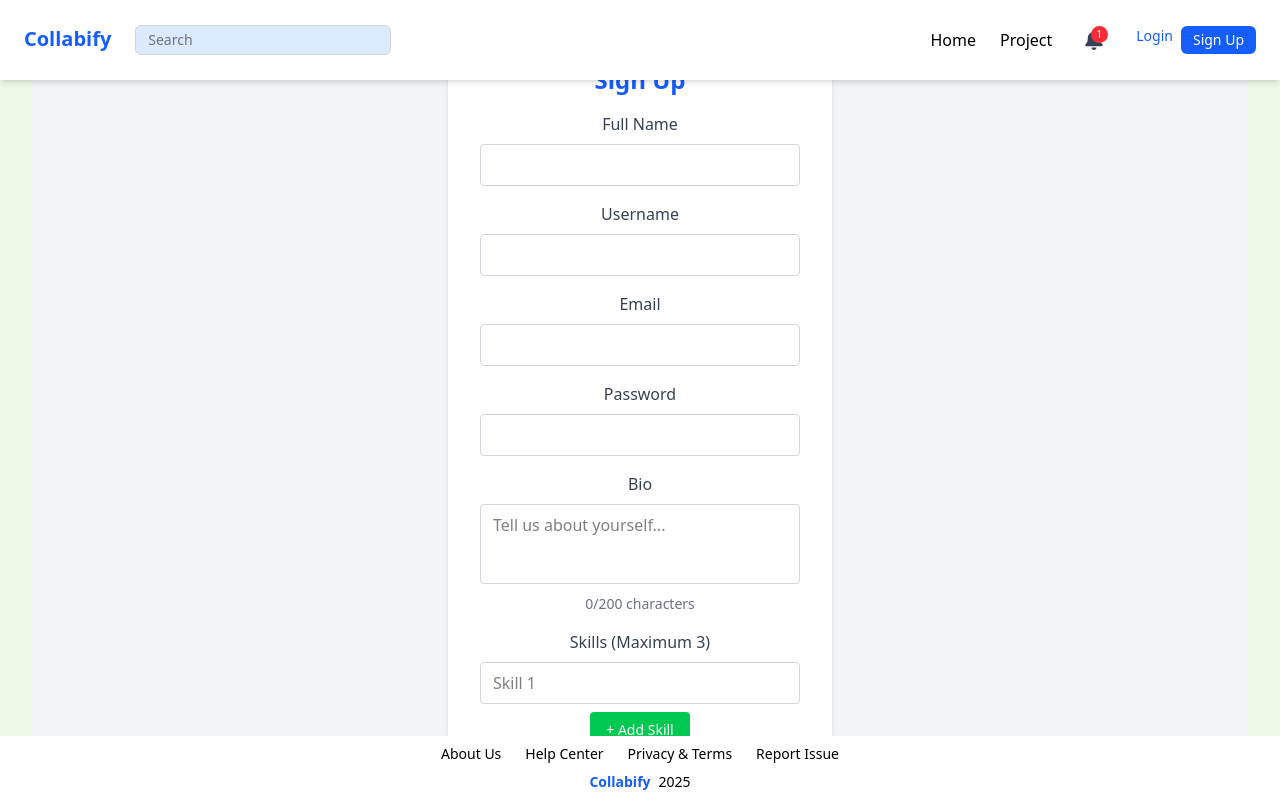
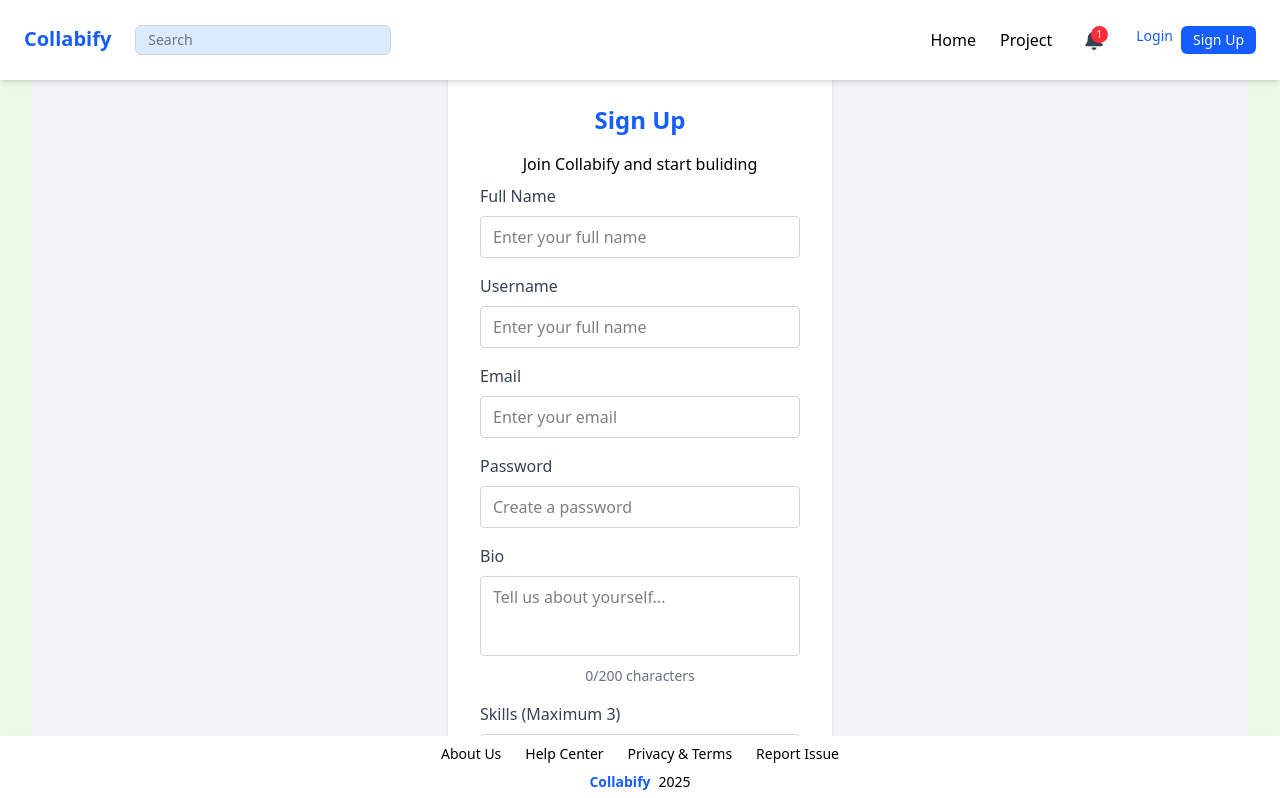
Before and after one commit to KratikPaliwal/Collabify, a React (Vite) app in the folder frontEnd/collabify/: page /signup in a window 1280 px wide. Shown: the top 798 px of the page. Built offline with nearby package versions, Linux system fonts and the light colour scheme.

Commit message:
Updated UI

```diff
--- a/frontEnd/collabify/Components/AuthContext.jsx
+++ b/frontEnd/collabify/Components/AuthContext.jsx
@@ -7,7 +7,6 @@ export const AuthProvider = ({ children }) => {
   const [loading, setLoading] = useState(true);
 
   useEffect(() => {
-    // Simulate fetching user from localStorage or API
     const storedUser = localStorage.getItem('user');
     if (storedUser) {
       setUser(JSON.parse(storedUser));
--- a/frontEnd/collabify/Components/Signup.jsx
+++ b/frontEnd/collabify/Components/Signup.jsx
@@ -72,58 +72,65 @@ export default function Signup() {
   };
 
   return (
-    <div className="min-h-screen flex items-center justify-center bg-gray-100">
+    <div className="min-h-screen flex items-center justify-center bg-gray-100 mt-10">
       <div className="bg-white p-8 rounded shadow-md w-96">
-        <h2 className="text-2xl font-bold mb-4 text-blue-600">Sign Up</h2>
+
+        <h2 className="text-2xl font-bold mb-4 text-blue-600" >Sign Up</h2>
+        <div className='text-black mb-2'>Join Collabify and start buliding</div>
 
         <form onSubmit={handleSignup}>
 
           <div className="mb-4">
-            <label className="block text-gray-700 mb-2">Full Name</label>
+            <label className="text-gray-700 mb-2 flex">Full Name</label>
             <input
               type="text"
               value={fullName}
               onChange={(e) => setFullName(e.target.value)}
               className="w-full border border-gray-300 rounded px-3 py-2 text-black"
+              placeholder='Enter your full name'
               required
             />
           </div>
 
           <div className="mb-4">
-            <label className="block text-gray-700 mb-2">Username</label>
+            <label className="flex text-gray-700 mb-2 ">Username</label>
             <input
               type="text"
               value={username}
               onChange={(e) => setUsername(e.target.value)}
               className="w-full border border-gray-300 rounded px-3 py-2 text-black"
+              placeholder='Enter your full name'
+
               required
             />
           </div>
 
           <div className="mb-4">
-            <label className="block text-gray-700 mb-2">Email</label>
+            <label className=" text-gray-700 mb-2 flex">Email</label>
             <input
               type="email"
               value={email}
               onChange={(e) => setEmail(e.target.value)}
               className="w-full border border-gray-300 rounded px-3 py-2 text-black"
+              placeholder='Enter your email'
               required
             />
           </div>
 
           <div className="mb-4">
-            <label className="block text-gray-700 mb-2">Password</label>
+            <label className="flex text-gray-700 mb-2 ">Password</label>
             <input
               type="password"
               value={password}
               onChange={(e) => setPassword(e.target.value)}
               className="w-full border border-gray-300 rounded px-3 py-2 text-black"
+              placeholder='Create a password'
               required
             />
           </div>
 
           <div className="mb-4">
-            <label className="block text-gray-700 mb-2">Bio</label>
+            <label className="flex text-gray-700 mb-2 ">Bio</label>
             <textarea
               value={bio}
               onChange={(e) => setBio(e.target.value)}
@@ -135,7 +142,7 @@ export default function Signup() {
           </div>
 
           <div className="mb-4">
-            <label className="block text-gray-700 mb-2">Skills (Maximum 3)</label>
+            <label className="flex text-gray-700 mb-2">Skills (Maximum 3)</label>
             <div className="space-y-2">
               {skills.map((skill, index) => (
                 <div key={index} className="flex gap-2">
@@ -150,7 +157,7 @@ export default function Signup() {
                     <button
                       type="button"
                       onClick={() => removeSkill(index)}
-                      className="px-3 py-2 bg-red-500 text-white rounded hover:bg-red-600"
+                      className="px-3 py-2 bg-red-500 text-red rounded-xl hover:bg-red-400 w-10"
                     >
                       ×
                     </button>
@@ -162,7 +169,7 @@ export default function Signup() {
               <button
                 type="button"
                 onClick={addSkill}
-                className="mt-2 px-4 py-2 bg-green-500 text-white rounded hover:bg-green-600 text-sm"
+                className="mt-2 px-4 py-2 bg-green-500 text-white rounded-2xl hover:bg-green-600 text-sm flex "
               >
                 + Add Skill
               </button>
@@ -170,14 +177,14 @@ export default function Signup() {
           </div>
 
           <div className="mb-4">
-            <label className="block text-gray-700 mb-2">Avatar</label>
+            <label className="flex text-gray-700 mb-2">Avatar</label>
             <input
               type="file"
               accept="image/*"
               onChange={(e) => setAvatar(e.target.files[0])}
               className="w-full border border-gray-300 rounded px-3 py-2 text-black file:mr-4 file:py-2 file:px-4 file:rounded file:border-0 file:text-sm file:bg-blue-50 file:text-blue-700 hover:file:bg-blue-100"
             />
-            <div className="text-sm text-gray-500 mt-1">Upload an image file (JPG, PNG, GIF)</div>
+            <div className="text-sm text-gray-500 mt-1">Upload an image file (JPG, PNG)</div>
           </div>
 
           <button
```
Also changed, not shown: 1 other file (tests, documents, lock files or other folders).
